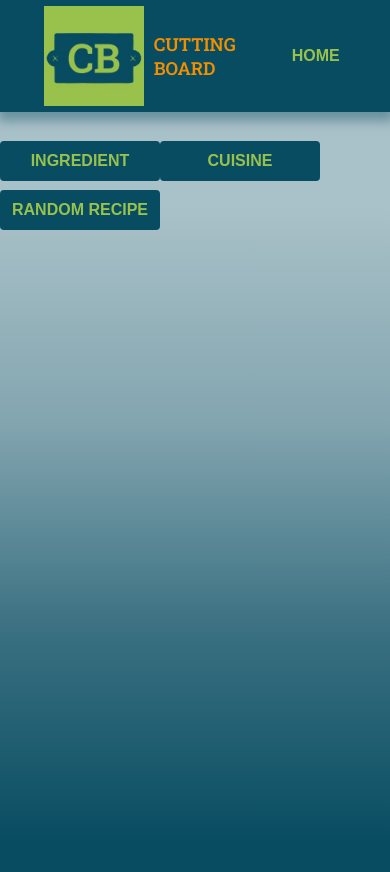
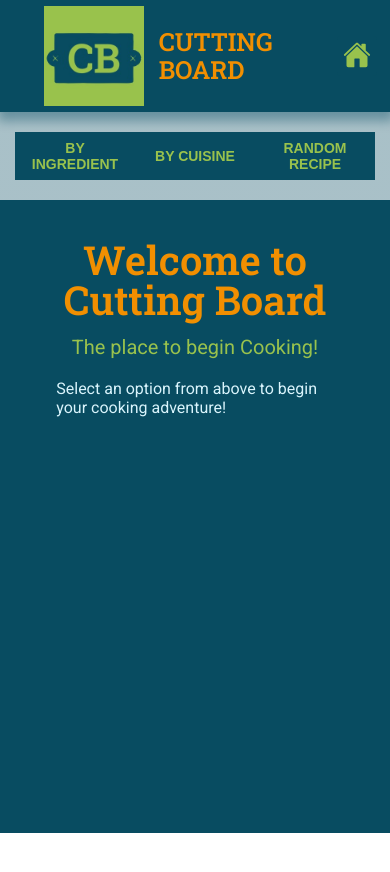
Before and after one commit to Andrew-Horvath/cutting-board, a React (Create React App) app: page / in a window 390 px wide. Shown: the top 872 px of the page. After the commit the page ends 844 px from the top, so only its background shows below. Built offline with nearby package versions, Linux system fonts and the light colour scheme.

Commit message:
More CSStarting at mobile size. dash, nav header done

```diff
--- a/src/App.js
+++ b/src/App.js
@@ -36,7 +36,7 @@ export default App;
 
 const styles = {
   containerMain: {
-
+    width: '100%',
   },
 
   container: {
--- /dev/null
+++ b/src/components/ButtonHome.js
@@ -0,0 +1,37 @@
+import React from 'react'
+import styled from 'styled-components';
+
+
+//standard button component
+const ButtonHome = props => {
+    return (
+        <Standard>
+            {props.btnText}
+        </Standard>
+
+    )
+}
+export default ButtonHome
+
+const Standard = styled.button`
+    height: 4rem;
+    width: 4rem;
+    padding: 0.5rem 0 0 0;
+    background: rgba(8, 76, 97, 1);
+    font-size: 2.8rem;
+    font-weight: 700;
+    color: rgba(153, 194, 77, 1);
+    text-transform: uppercase;
+    border: none;
+    border-radius: 4px;
+    cursor: pointer;
+
+    &:hover {
+        color: #d81159;
+        background: rgba(153, 194, 77, 1);
+    }
+
+    @media (max-width: 475px) {
+
+    }
+`
--- a/src/components/ButtonStandard.js
+++ b/src/components/ButtonStandard.js
@@ -13,20 +13,32 @@ const ButtonStandard = props => {
 export default ButtonStandard
 
 const Standard = styled.button`
-    height: 4rem;
-    width: 16rem;
-    padding: 1rem;
+    height: 4.8rem;
+    width: 12rem;
     background: rgba(8, 76, 97, 1);
-    font-size: 1.6rem;
+    font-size: 1.4rem;
     font-weight: 700;
     color: rgba(153, 194, 77, 1);
     text-transform: uppercase;
     border: none;
-    border-radius: 4px;
     cursor: pointer;
 
     &:hover {
         color: #99c24d;
         background: #d81159;
     }
+
+    @media (min-width: 500px) {
+        padding: 1rem;
+        font-size: 1.6rem;
+        width: 16rem;
+        margin: 0 .1rem;
+    }
+
+    @media (min-width: 600px) {
+        padding: 1rem;
+        font-size: 1.8rem;
+        width: 18rem;
+        margin: 0 .5rem;
+    }
 `
--- a/src/components/MainHeader.js
+++ b/src/components/MainHeader.js
@@ -1,7 +1,8 @@
 import React from 'react';
 import styled from 'styled-components';
 import Logo from './images/logo_cuttingBoard.jpg';
-import Button from './ButtonStandard';
+import ButtonHome from './ButtonHome';
+import { IoHome } from 'react-icons/io5';
 import { Link } from 'react-router-dom';
 
 const MainHeader = () => {
@@ -12,7 +13,7 @@ const MainHeader = () => {
                 <h1 style={styles.companyTitle}>Cutting Board</h1>
             </div>
             <nav style={styles.rightNav}>
-               <Link to='/'><Button style={styles.homeBtn} btnText='Home' /></Link>
+               <Link to='/'><ButtonHome btnText={<IoHome />} /></Link>
             </nav>
         </header>
     )
@@ -43,16 +44,15 @@ const styles = {
     },
     companyTitle: {
         fontFamily: 'Roboto Slab',
-        fontSize: '1.8rem',
+        fontSize: '2.5rem',
         fontWeight: '600',
+        lineHeight: '1.1',
         textTransform: 'uppercase',
         color: 'rgba(241, 143, 1, 1)',
-        marginLeft: '1rem',
+        marginLeft: '1.5rem',
     },
     rightNav: {
-        // display: 'flex',
-        // flexDirection: 'row',
-        // alignItems: 'center',
-        // marginRight: '2%',
+        marginRight: '2%',
     },
+
 }
--- a/src/components/Nav.js
+++ b/src/components/Nav.js
@@ -6,8 +6,8 @@ import Button from './ButtonStandard';
 const MainNav = props => {
     return (
         <nav style={styles.navContainer}>
-            <LinkStyled to="/ingredient"><Button btnText='ingredient' /></LinkStyled>
-            <LinkStyled to="/cuisine"><Button btnText='cuisine' /></LinkStyled>
+            <LinkStyled to="/ingredient"><Button btnText='by ingredient' /></LinkStyled>
+            <LinkStyled to="/cuisine"><Button btnText='by cuisine' /></LinkStyled>
             <LinkStyled to="/random"><Button btnText='Random Recipe' /></LinkStyled>
         </nav>
     )
@@ -16,17 +16,12 @@ export default MainNav;
 
 const styles = {
     navContainer: {
-        background: 'none',
+        display: 'flex',
+        justifyContent: 'center',
+
     }
 }
 
 const LinkStyled = styled(Link)`
-    height: 5rem;
-    width: 5rem;
-    font-size: 3.5rem;
-    font-weight: 700;
-    color: rgba(37, 68, 65, 1);
-    text-transform: uppercase;
-    border: none;
-    cursor: pointer;
+
 `
--- a/src/components/SearchForm.js
+++ b/src/components/SearchForm.js
@@ -15,7 +15,7 @@ const SearchForm = props => {
 
     return (
       <div style={styles.containerForm}>
-        <h2 style={styles.formTitle}>Search Recipes</h2>
+        <h2 style={styles.formTitle}>Search Recipes by ingredient</h2>
         <StyledForm onSubmit={search}>
           <fieldset className="search-items">
             <div className="container-inputs">
@@ -37,7 +37,7 @@ const styles = {
     padding: '2rem',
   },
   formTitle: {
-    fontSize: '2rem',
+    fontSize: '5rem',
     fontFamily: 'Roboto Slab, Roboto, sans-serif',
     fontWeight: '500',
     textTransform: 'uppercase',
--- a/src/index.css
+++ b/src/index.css
@@ -27,3 +27,9 @@ body {
   background: linear-gradient(to bottom, rgba(8, 76, 97, .35) 25vh, rgba(8, 76, 97, .5) 50vh, rgba(8, 76, 97, .8) 75vh, rgba(8, 76, 97, 1) 100vh) no-repeat;
   height: 100%;
 }
+
+    @media (min-width: 700px) {
+      .dashboard-text {
+        text-align: center;
+      }
+    }
--- a/src/pages/Dashboard.js
+++ b/src/pages/Dashboard.js
@@ -6,7 +6,9 @@ function Dashboard () {
 
     return (
         <section style={styles.container}>
-
+           <h1 style={styles.h1}>Welcome to Cutting Board</h1>
+           <h3 style={styles.h3}>The place to begin Cooking!</h3>
+           <p style={styles.p} className='dashboard-text'>Select an option from above to begin your cooking adventure!</p>
 
         </section>
     );
@@ -16,23 +18,40 @@ export default Dashboard;
 
 const styles = {
     container: {
-        display: 'block',
+        display: 'flex',
+        alignItems: 'center',
+        flexDirection: 'column',
         padding: '1rem',
-        height: '100vh',
-        maxWidth: '50rem',
+        height: '75vh',
+        maxWidth: '70rem',
+        background: 'rgba(8, 76, 97, 1)',
+        margin: '2rem auto 0',
+    },
+    h1: {
+        fontFamily: 'Roboto Slab',
+        fontSize: '4rem',
+        fontWeight: '700',
+        textAlign: 'center',
+        lineHeight: '1',
+        color: 'rgba(241, 143, 1, 1)',
+        margin: '3rem 0 0 0',
+    },
+    h3: {
+        fontFamily: 'Roboto',
+        fontSize: '2rem',
+        fontWeight: '400',
+        textAlign: 'center',
+        color: 'rgba(153, 194, 77, 1)',
+        margin: '1.5rem 0 0 0',
+    },
+    p: {
+        fontFamily: 'Roboto',
+        fontSize: '1.6rem',
+        fontWeight: '400',
+        color: 'rgba(217, 244, 252, 1)',
+        margin: '2rem auto 0',
+        width: '75%',
+    }
 
-    },
-    header: {
-        margin: '5rem 0 0 0',
-    },
-
-    title: {
-        fontFamily: 'Roboto Slab',
-        fontWeight: '600',
-        fontSize: '4rem',
-        textTransform: 'uppercase',
-        textAlign: 'center',
-        color: 'rgba(241, 143, 1, 1)',
-    },
 
 }
--- a/src/pages/Ingredient.js
+++ b/src/pages/Ingredient.js
@@ -18,5 +18,6 @@ const styles = {
     width: '75%',
     height: '100vh',
     borderRadius: '1rem',
+    margin: '2rem auto 0',
     }
 }
```
